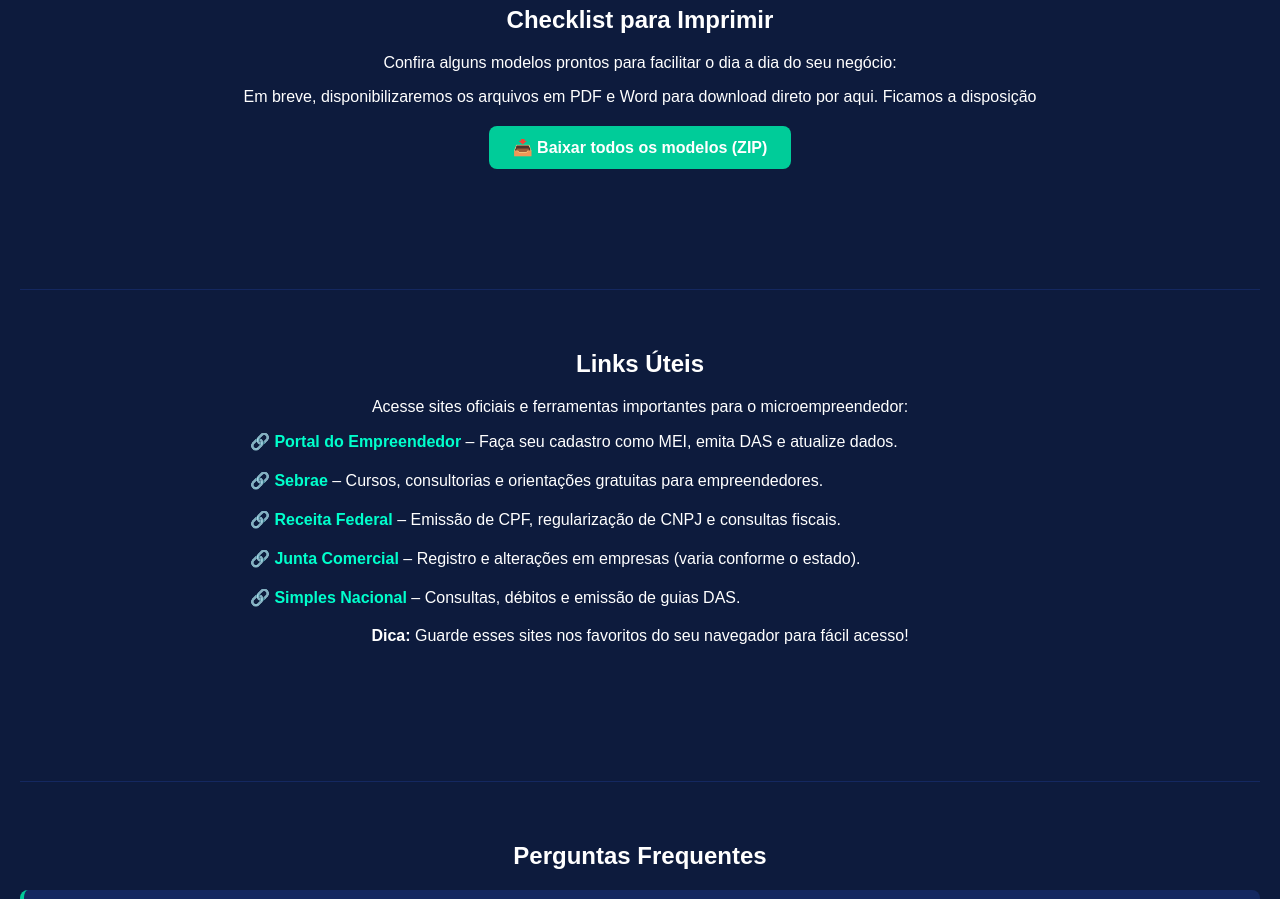
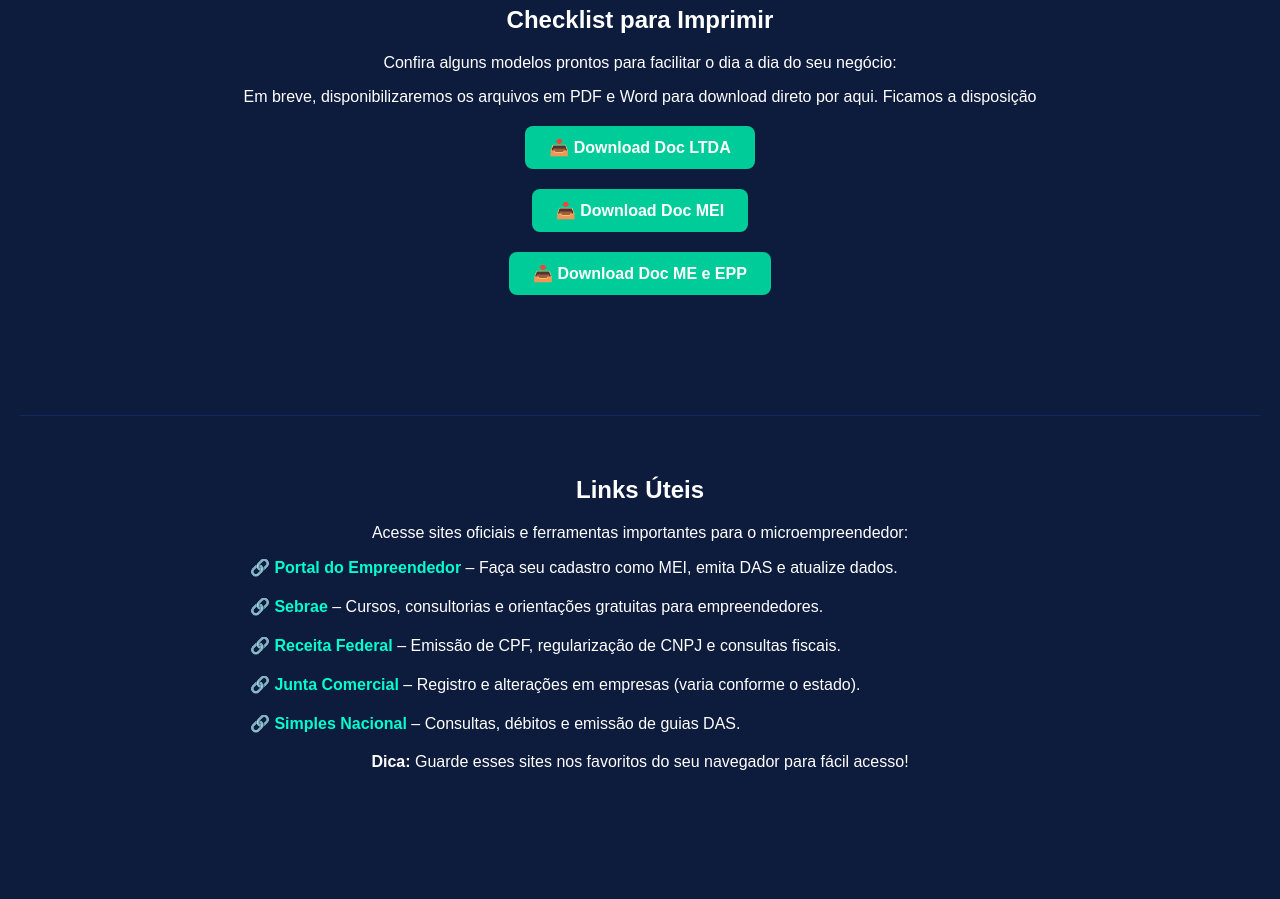
Before and after one commit to Guia-Formaliza/Guia-Formaliza.com, a plain HTML site: page index.html in a window 1280 px wide. Shown: the part 3540-4439 px from the top of the page. Drawn offline with Linux system fonts and the light colour scheme.

Commit message:
Segundo Commit

```diff
--- a/index.html
+++ b/index.html
@@ -167,11 +167,19 @@
         <p>Em breve, disponibilizaremos os arquivos em PDF e Word para download direto por aqui. Ficamos a disposição</p>
 
         <div class="botao-download">
-           <a href="arquivos/Arquivos zip.rar" download>
-              📥 Baixar todos os modelos (ZIP)
+           <a href="arquivos/PDF LTDA.pdf" download>
+            📥 Download Doc LTDA
             </a>
           </div>
-
+             <div class="botao-download">
+            <a href="arquivos/PDF MEI.pdf" download>
+              📥 Download Doc MEI
+              </a>
+          <div class="botao-download"> </div>
+            <a href="arquivos/PDF ME e EPP.pdf" download>
+              📥 Download Doc ME e EPP
+              </a>
+          </div>
       </section>
 
 
```
